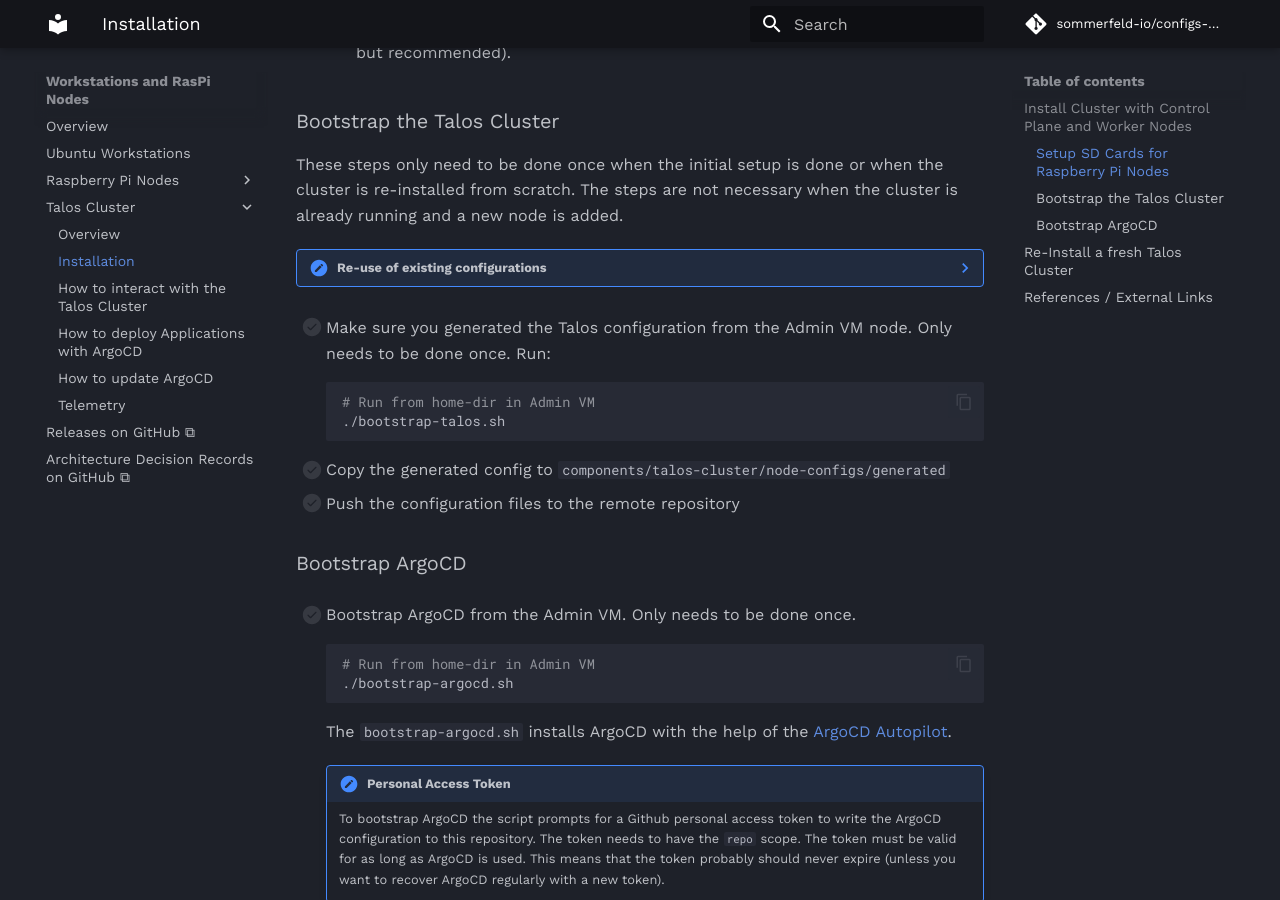
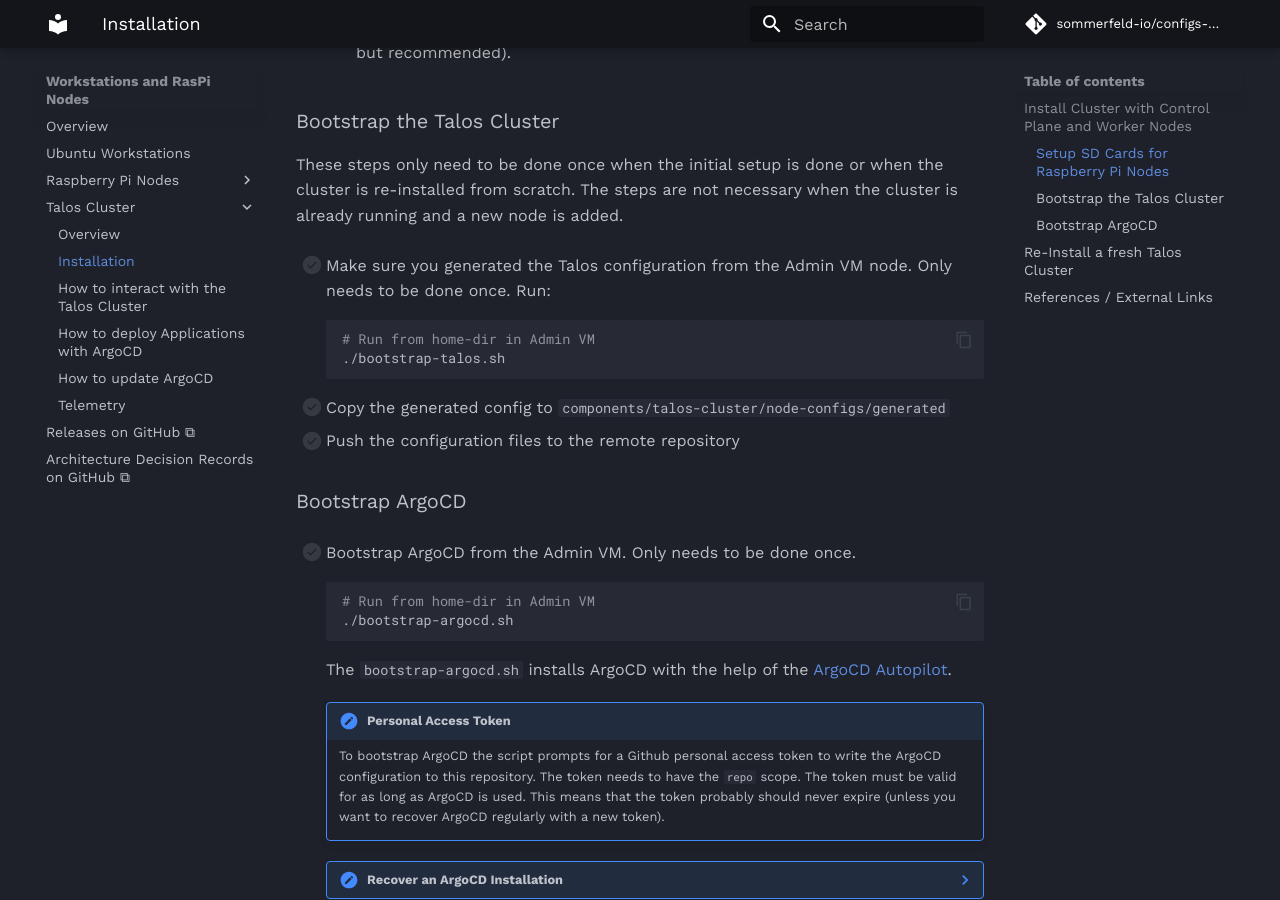
Before and after one commit to sommerfeld-io/configs-homelab, an MkDocs documentation site: the page built from docs/nodes/talos-cluster/installation.md, in a window 1280 px wide and 900 px high, scrolled down 1102 px. Built offline with MkDocs 1.6.1 and Material for MkDocs 9.7.7, drawn with Linux system fonts in a browser that asks for light colours; comment, search, counter and statistics services are not loaded; some of the changed lines change nothing that is shown.

Commit message:
docs: minor update

```diff
--- a/docs/nodes/talos-cluster/installation.md
+++ b/docs/nodes/talos-cluster/installation.md
@@ -32,9 +32,6 @@
 ### Bootstrap the Talos Cluster
 
 These steps only need to be done once when the initial setup is done or when the cluster is re-installed from scratch. The steps are not necessary when the cluster is already running and a new node is added.
-
-??? note "Re-use of existing configurations"
-    Installing a new cluster should also be possible with re-using the existing configurations for the management node and the talos cluster nodes. The cluster would need freshly flashed SD cards. But then the existing configurations can be re-used without having to generate new ones. Simply applying the configurations to the new nodes and bootstrapping the cluster should be sufficient.
 
 - [ ] Make sure you generated the Talos configuration from  the Admin VM node. Only needs to be done once. Run:
 
```
